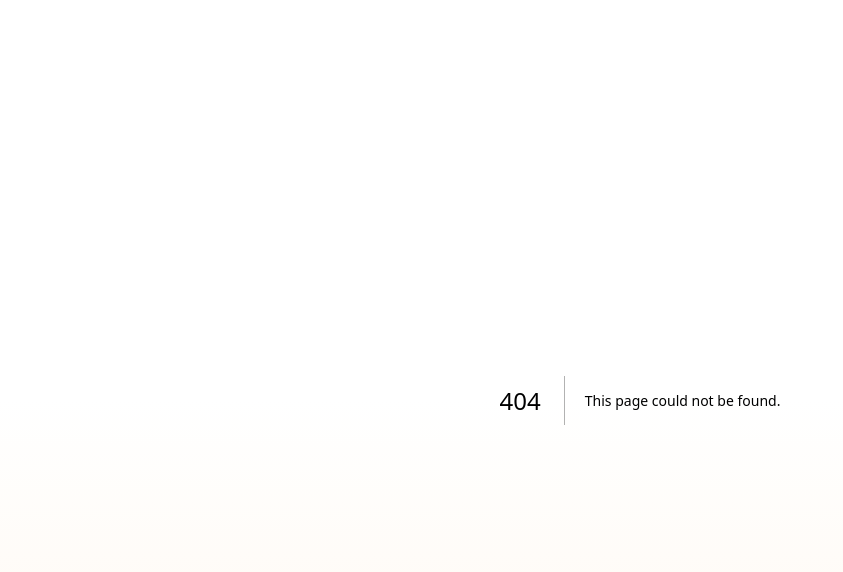
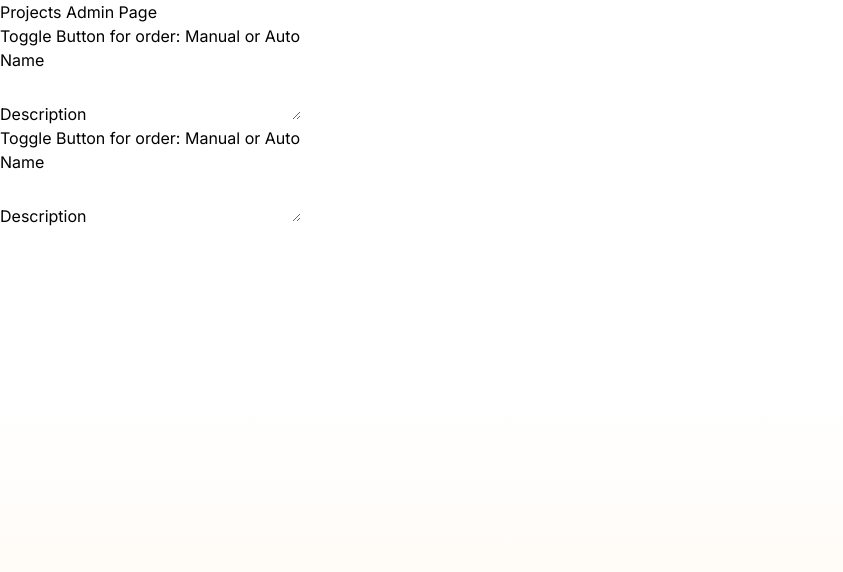
Before and after one commit to ledminh/ledminh.dev, a Next.js app: page /admin/projects in a window 1280 px wide. Before the commit this address had no page. Shown: the top 572 px of the page, without its empty margins (0-843 px from the left). Built offline with nearby package versions, Linux system fonts and the light colour scheme.

Commit message:
ProjectForm and ProjectCategoryForm

```diff
--- /dev/null
+++ b/src/app/admin/projects/page.tsx
@@ -0,0 +1,14 @@
+// Create a new page named ProjectsAdminPage
+
+import ProjectCategoryForm from "@/components/admin/ProjectCategoryForm";
+import ProjectForm from "@/components/admin/ProjectForm";
+
+export default function ProjectsAdminPage() {
+  return (
+    <div>
+      <h1>Projects Admin Page</h1>
+      <ProjectCategoryForm />
+      <ProjectForm />
+    </div>
+  );
+}
--- /dev/null
+++ b/src/app/projects/page.tsx
@@ -0,0 +1,9 @@
+// Create a new page named ProjectsPage
+
+export default function ProjectsPage() {
+  return (
+    <div>
+      <h1>Projects Page</h1>
+    </div>
+  );
+}
--- /dev/null
+++ b/src/components/admin/ProjectCategoryForm.tsx
@@ -0,0 +1,15 @@
+export default function ProjectCategoryForm() {
+  return (
+    <form>
+      <div>Toggle Button for order: Manual or Auto</div>
+      <div className="form-group">
+        <label htmlFor="name">Name</label>
+        <input type="text" className="form-control" />
+      </div>
+      <div className="form-group">
+        <label htmlFor="description">Description</label>
+        <textarea className="form-control" />
+      </div>
+    </form>
+  );
+}
--- /dev/null
+++ b/src/components/admin/ProjectForm.tsx
@@ -0,0 +1,15 @@
+export default function ProjectForm() {
+  return (
+    <form>
+      <div>Toggle Button for order: Manual or Auto</div>
+      <div className="form-group">
+        <label htmlFor="name">Name</label>
+        <input type="text" className="form-control" />
+      </div>
+      <div className="form-group">
+        <label htmlFor="description">Description</label>
+        <textarea className="form-control" />
+      </div>
+    </form>
+  );
+}
--- a/src/types.ts
+++ b/src/types.ts
@@ -26,7 +26,7 @@ interface ProjectCategoryAutoOrder extends Entity {
   title: string;
   description: string;
   projects: Project[];
-  sortedBy: "date";
+  sortedBy: "auto";
 }
 
 interface ProjectCategoryManualOrder extends Entity {
```
